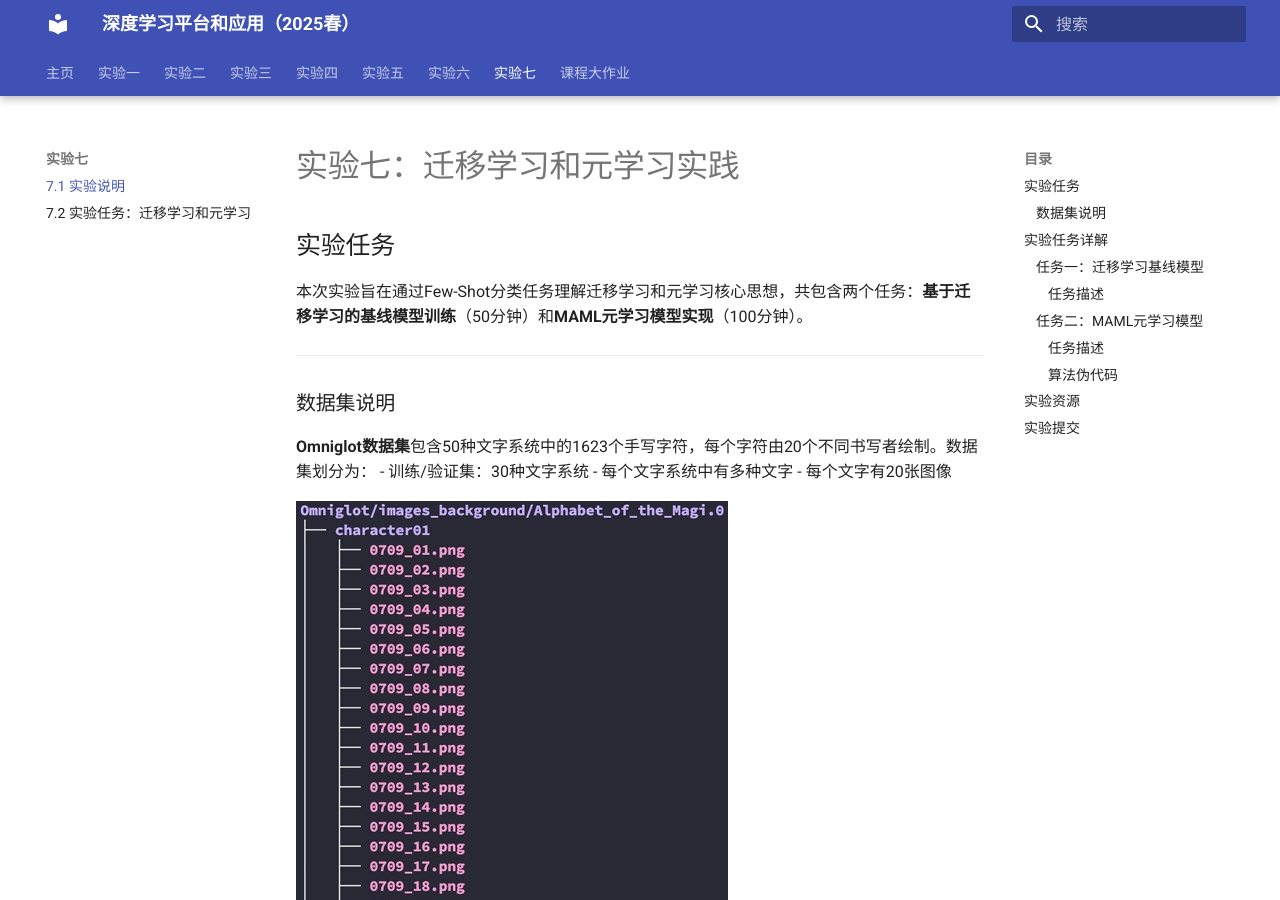
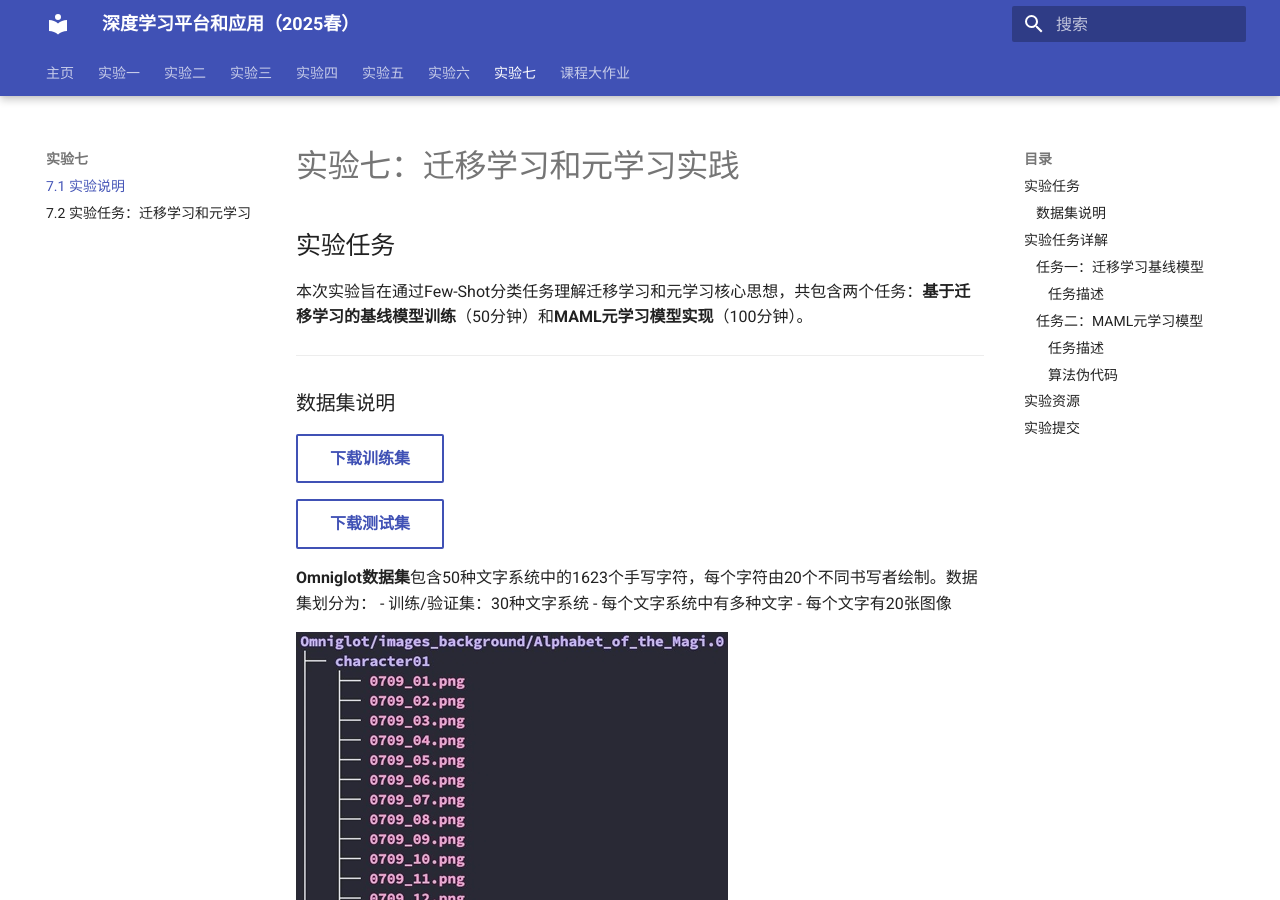
Before and after one commit to zhiweinju/nju-dl-lab-2025spring, an MkDocs documentation site: the page built from docs/lab7/实验七介绍.md, in a window 1280 px wide and 900 px high. Built offline with MkDocs 1.6.1 and Material for MkDocs 9.7.7, drawn with Linux system fonts in a browser that asks for light colours; a style sheet for code colours, icons or effects is not loaded.

Commit message:
Update 实验七介绍.md

```diff
--- a/docs/lab7/实验七介绍.md
+++ b/docs/lab7/实验七介绍.md
@@ -6,6 +6,11 @@
 ---
 
 ### 数据集说明
+
+[下载训练集](https://box.nju.edu.cn/f/06579572abb542249517/?dl=1){ .md-button}
+
+[下载测试集](https://box.nju.edu.cn/f/9508a9c341344d6e9164/?dl=1){ .md-button}
+
 **Omniglot数据集**包含50种文字系统中的1623个手写字符，每个字符由20个不同书写者绘制。数据集划分为：
 - 训练/验证集：30种文字系统
    - 每个文字系统中有多种文字
```
Also changed, not shown: other parts of docs/lab7/实验七介绍.md (+0 -4 lines).
